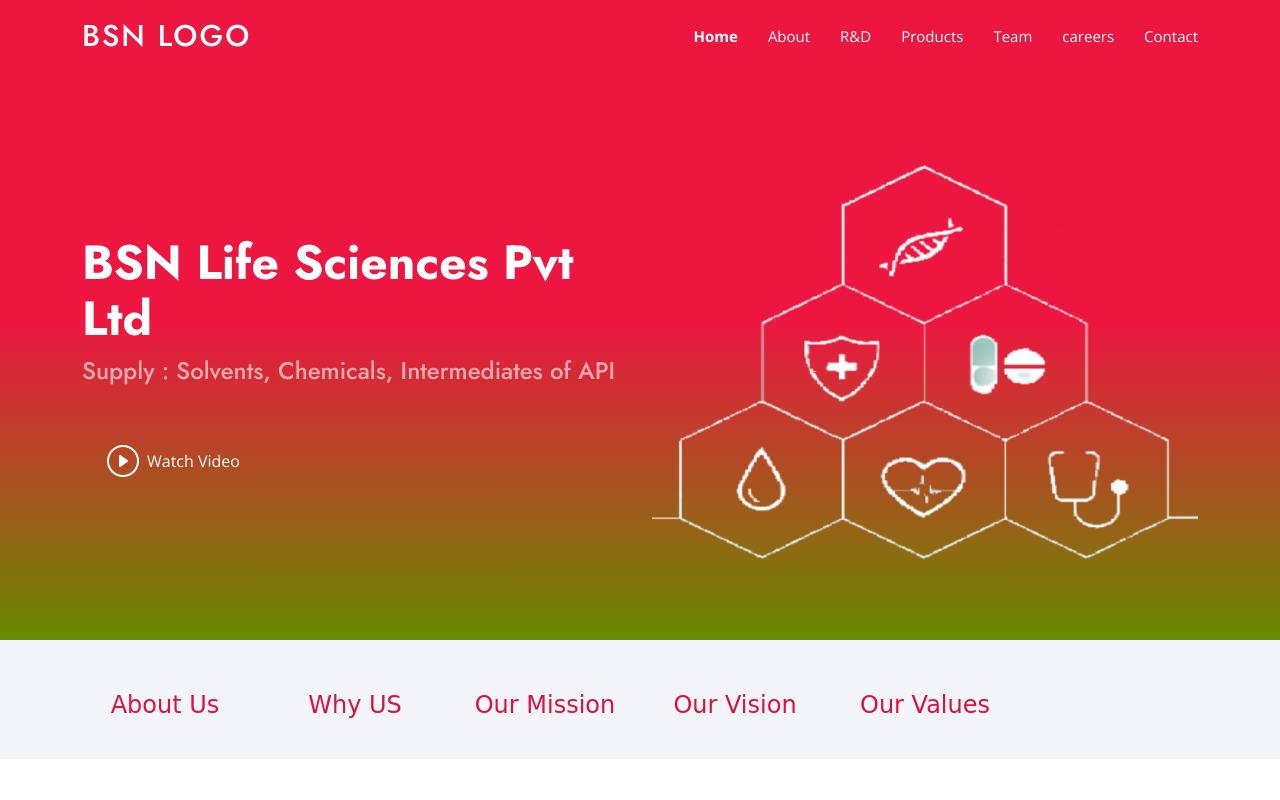
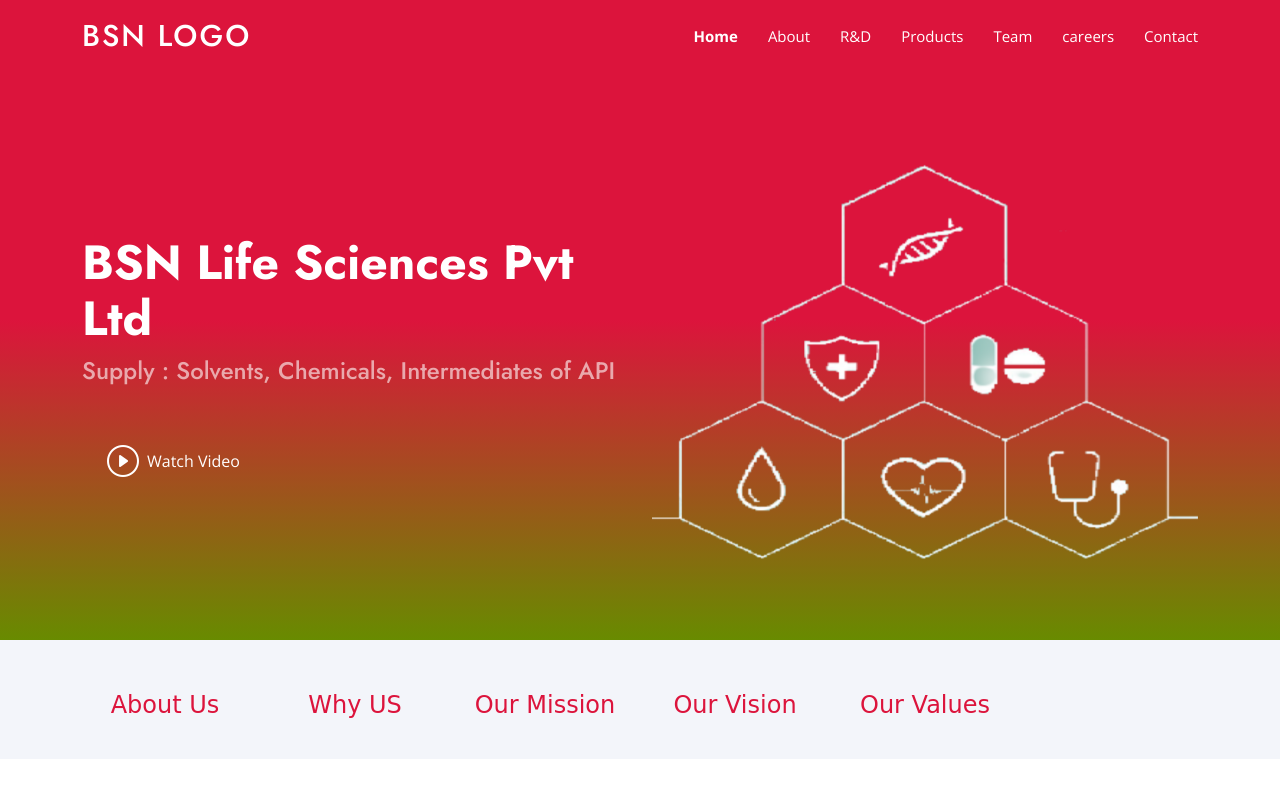
Before and after one commit to charishma15/bsn, a plain HTML site: page index.html in a window 1280 px wide. Shown: the top 800 px of the page. Drawn offline with nearby package versions, Linux system fonts and the light colour scheme.

Commit message:
Update index.html

```diff
--- a/index.html
+++ b/index.html
@@ -102,8 +102,8 @@
   </header><!-- End Header -->
 
   <!-- ======= Hero Section ======= -->
-<!--  <section id="hero" class="d-flex align-items-center" style="background-image: linear-gradient(to bottom, #ed1641, #d25200, #a67400, #6e8900, #009620);">-->
-<section id="hero" class="d-flex align-items-center" style="background-image: linear-gradient(to bottom, #ed1641, #ed1641, #688b00);color:#009620">
+<!--  <section id="hero" class="d-flex align-items-center" style="background-image: linear-gradient(to bottom, crimson, #d25200, #a67400, #6e8900, #009620);">-->
+<section id="hero" class="d-flex align-items-center" style="background-image: linear-gradient(to bottom, crimson, crimson, #688b00);color:#009620">
 
     <div class="container">
       <div class="row">
```
